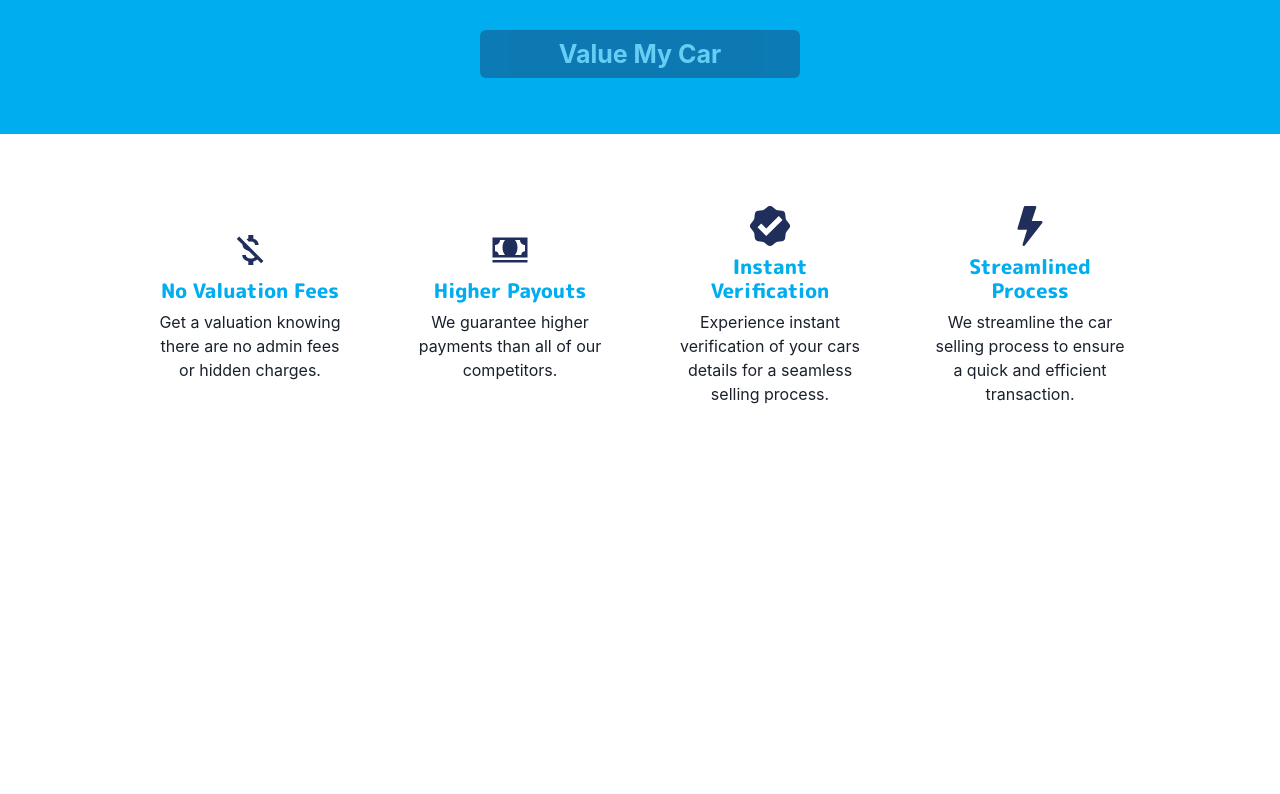
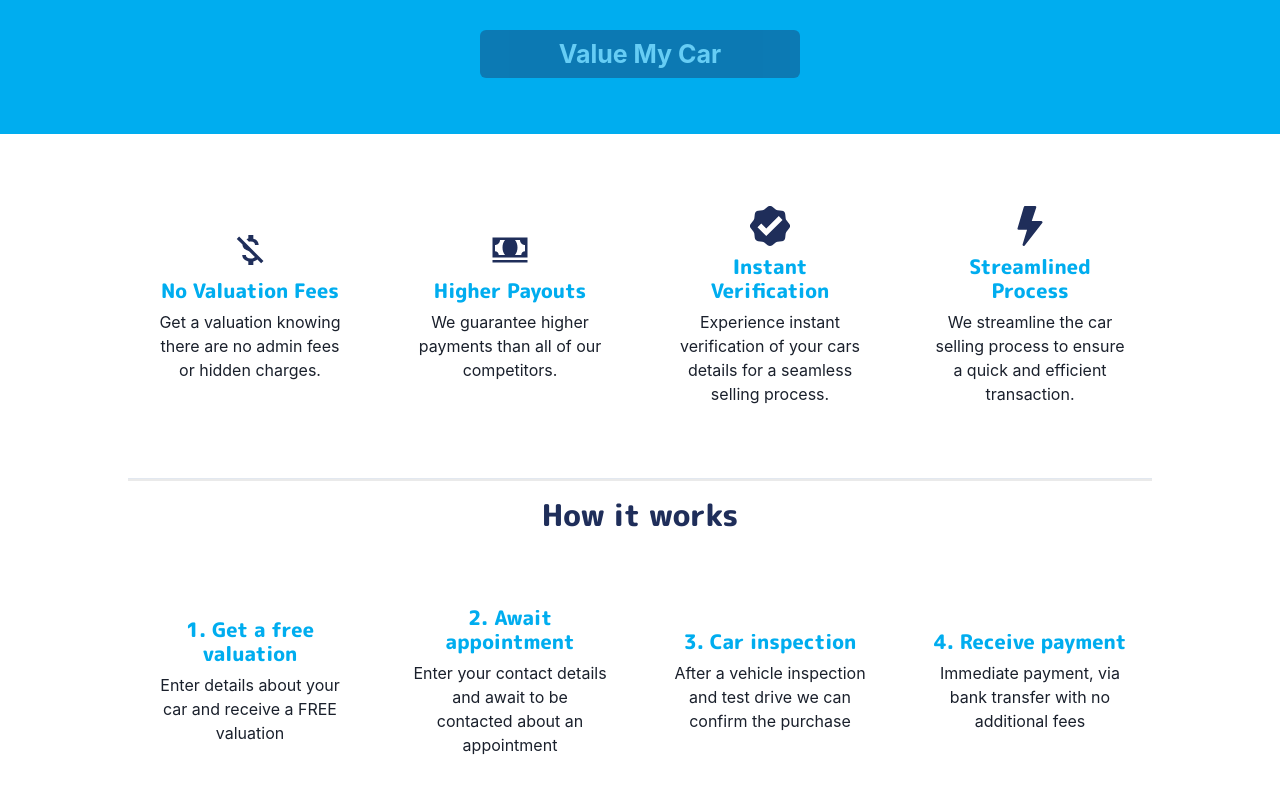
Before and after one commit to Sycta/FrontEnd, a Next.js app: page / in a window 1280 px wide. Shown: the part 396-1190 px from the top of the page. Before the commit the page ends 874 px from the top, so only its background shows below. Built offline with nearby package versions, Linux system fonts and the light colour scheme; a web font is replaced by a local one.

Commit message:
Added a how it works section

```diff
--- a/src/CommonComponents/HighlightsSection.tsx
+++ b/src/CommonComponents/IndividualInformationSectionProps.tsx
@@ -1,17 +1,15 @@
 import { Flex, Text, Heading, Icon } from "@chakra-ui/react";
 import { IconType } from "react-icons";
 
-interface HighlightsSectionProps {
-  icon: IconType;
+interface IndividualInformationSectionProps {
+  icon?: IconType;
   heading: string;
   text: string;
 }
 
-const HighlightsSection: React.FC<HighlightsSectionProps> = ({
-  icon,
-  heading,
-  text,
-}) => {
+const IndividualInformationSection: React.FC<
+  IndividualInformationSectionProps
+> = ({ icon, heading, text }) => {
   return (
     <Flex
       width={"100%"}
@@ -23,7 +21,7 @@ const HighlightsSection: React.FC<HighlightsSectionProps> = ({
       alignItems={"center"}
       gap={2}
     >
-      <Icon as={icon} boxSize={10} color={"#1f2e5a"} />
+      {icon && <Icon as={icon} boxSize={10} color={"#1f2e5a"} />}
       <Heading
         color={"#00adef"}
         fontFamily="'M PLUS Rounded 1c', sans-serif"
@@ -40,4 +38,4 @@ const HighlightsSection: React.FC<HighlightsSectionProps> = ({
   );
 };
 
-export default HighlightsSection;
+export default IndividualInformationSection;
--- a/src/Components/IndexPage/Form.tsx
+++ b/src/Components/IndexPage/Form.tsx
@@ -89,8 +89,8 @@ const Form = () => {
         fontWeight={500}
         fontFamily="'M PLUS Rounded 1c', sans-serif"
       >
-        A genuine offer to buy your car from your local trusted car <br />
-        buyer. Same day payment with no admin fees.
+        A genuine offer to buy your car from your local trusted car buyer.
+        <br /> Same day payment with no admin fees.
       </Text>
       <FormControl mt={8}>
         <FormLabel></FormLabel>
--- a/src/Components/IndexPage/Highlights.tsx
+++ b/src/Components/IndexPage/Highlights.tsx
@@ -3,7 +3,7 @@ import { MdOutlineMoneyOffCsred } from "react-icons/md";
 import { IoMdCash } from "react-icons/io";
 import { GoVerified } from "react-icons/go";
 import { BsLightningFill } from "react-icons/bs";
-import HighlightsSection from "@/CommonComponents/HighlightsSection";
+import IndividualInformationSection from "@/CommonComponents/IndividualInformationSectionProps";
 
 const sections = [
   {
@@ -26,14 +26,7 @@ const sections = [
     heading: "Streamlined Process",
     text: "We streamline the car selling process to ensure a quick and efficient transaction.",
   },
-  // Add more sections as needed
 ];
-
-// sm: 480px
-// md: 768px
-// lg: 992px
-// xl: 1280px
-// 2xl: 1536px
 
 export default function Highlights() {
   return (
@@ -47,7 +40,7 @@ export default function Highlights() {
     >
       {sections.map((section, index) => {
         return (
-          <HighlightsSection
+          <IndividualInformationSection
             key={index}
             icon={section.icon}
             heading={section.heading}
--- /dev/null
+++ b/src/Components/IndexPage/HowItWorks.tsx
@@ -0,0 +1,61 @@
+import IndividualInformationSection from "@/CommonComponents/IndividualInformationSectionProps";
+import { Flex, Heading, Box } from "@chakra-ui/react";
+
+const sections = [
+  {
+    heading: "1. Get a free valuation",
+    text: "Enter details about your car and receive a FREE valuation",
+  },
+  {
+    heading: "2. Await appointment",
+    text: "Enter your contact details and await to be contacted about an appointment",
+  },
+  {
+    heading: "3. Car inspection",
+    text: "After a vehicle inspection and test drive we can confirm the purchase",
+  },
+  {
+    heading: "4. Receive payment",
+    text: "Immediate payment, via bank transfer with no additional fees",
+  },
+];
+
+export default function HowItWorks() {
+  return (
+    <Box
+      width={"100%"}
+      px={{ base: 2, sm: 4, md: 12, lg: 32 }}
+      background={"white"}
+      textAlign={"center"}
+    >
+      <hr color="#EAEAEA" style={{ height: "2px" }} />
+      <Heading
+        color="#1f2e5a"
+        fontFamily="'M PLUS Rounded 1c', sans-serif"
+        fontWeight={800}
+        size={"lg"}
+        mt={4}
+      >
+        How it works
+      </Heading>
+      <Flex
+        direction={{ base: "column", sm: "column", md: "row", lg: "row" }}
+        background={"white"}
+        py={12}
+        gap={4}
+        justifyContent={"center"}
+      >
+        {sections.map((section, index) => {
+          return (
+            <IndividualInformationSection
+              key={index}
+              icon={undefined}
+              heading={section.heading}
+              text={section.text}
+            />
+          );
+        })}
+      </Flex>
+    </Box>
+  );
+}
--- a/src/pages/index.tsx
+++ b/src/pages/index.tsx
@@ -2,6 +2,7 @@ import Head from "next/head";
 import { Box } from "@chakra-ui/react";
 import Form from "@/Components/IndexPage/Form";
 import Highlights from "@/Components/IndexPage/Highlights";
+import HowItWorks from "@/Components/IndexPage/HowItWorks";
 
 export default function Home() {
   return (
@@ -16,6 +17,7 @@ export default function Home() {
         <Box backgroundColor="#EAEAEA" h="100vh" w="100%">
           <Form />
           <Highlights />
+          <HowItWorks />
         </Box>
       </main>
     </>
```
